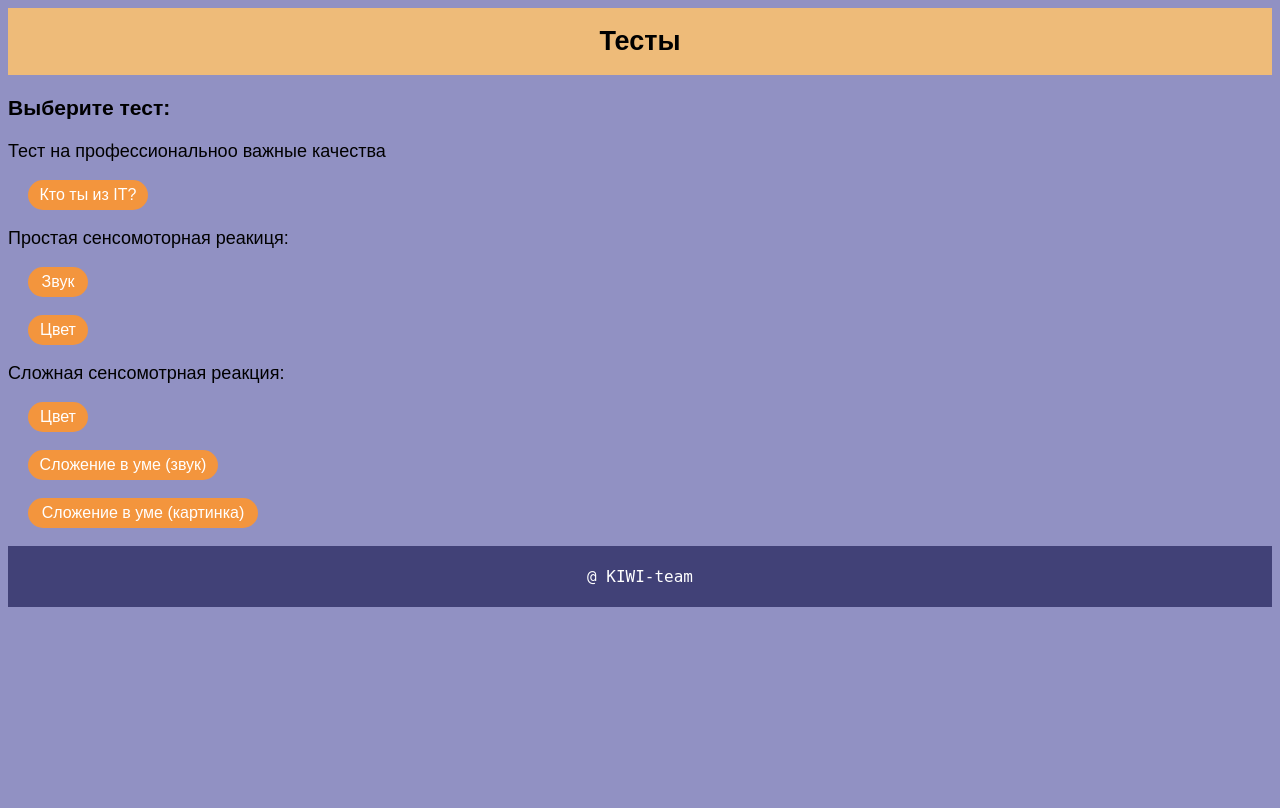
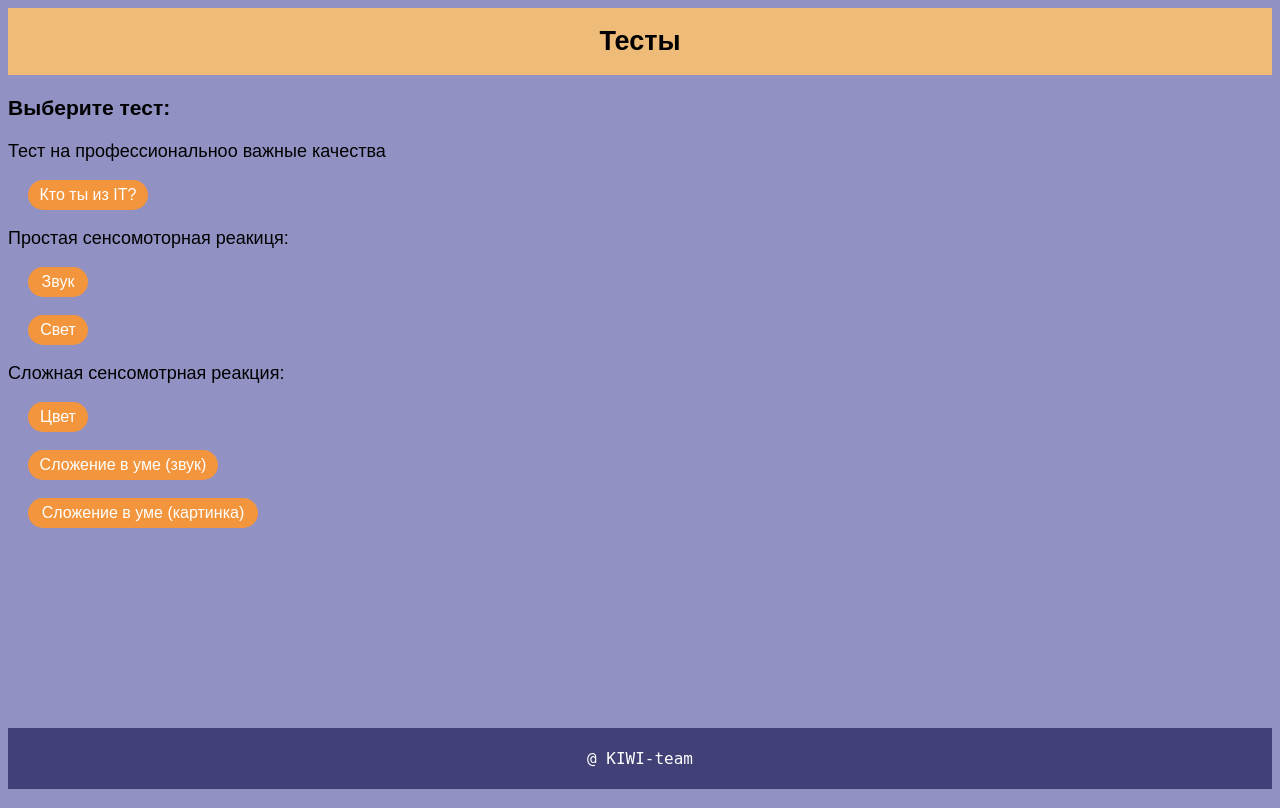
Before and after one commit to kostyanoy/opd-kiwi, a PHP site: page /testPage.html in a window 1280 px wide. Before the commit the page ends 607 px from the top, so only its background shows below. Run offline with PHP 8.4, Linux system fonts and the light colour scheme.

Commit message:
придавила подвал к низу страницы

```diff
--- a/css/testPage.css
+++ b/css/testPage.css
@@ -12,8 +12,9 @@ header{
     background-color: #eebb79;
     color: #000000;
 }
-div{
-    margin-left: 20px;
+
+html, body{
+    height: 100%;
 }
 body{
     background-color:rgb(145, 145, 195);
@@ -49,3 +50,20 @@ button:hover{
 .custom-button-PVK-test{
     width: 120px;
 }
+.wrapper {
+	position: relative;
+	min-height: 100%;
+}
+.content {
+	padding-bottom: 90px;
+}
+.footer {
+	position: absolute;
+	left: 0;
+	bottom: 0;
+	width: 100%;
+	height: 80px;
+}
+.test{
+    margin-left: 20px;
+}
--- a/testPage.html
+++ b/testPage.html
@@ -8,29 +8,39 @@
     <link rel="stylesheet" href="css/testPage.css">
 </head>
 <body>
+    <div class="wrapper">
+
+        <div class="header">
         <header>
             <h1>Тесты</h1>
         </header>
+        </div>
+
+        <div class="content">
             <h3>Выберите тест:</h3>
             <p>Тест на профессиональноо важные качества</p>
-<div>
+            <div class="test">
                 <p><form action="test.html" target="_self"><button class="custom-button-PVK-test">Кто ты из IT?</button></form></p>
             </div>
             <p>Простая сенсомоторная реакиця:</p>
-    <div>
+            <div class="test">
                 <p><form action="sound.html" target="_self"><button class="custom-button-easy-sound">Звук</button></form></p>
-        <p><form action="squareTest.html" target="_self"><button class="custom-button-easy-color">Цвет</button></form></p>
+                <p><form action="squareTest.html" target="_self"><button class="custom-button-easy-color">Свет</button></form></p>
             </div>
 
             <p>Сложная сенсомотрная реакция:</p>
-    <div>
+            <div class="test">
                 <p><form action="squareTest.html" target="_self"><button class="custom-button-hard-color">Цвет</button></form></p>
                 <p><form action="hardSound.html" target="_self"><button class="custom-button-hard-math-sound">Сложение в уме (звук)</button></form></p>
                 <p><form action="hardSound.html" target="_self"><button class="custom-button-hard-math-picture">Сложение в уме (картинка)</button></form></p>
             </div>
+        </div>
 
+        <div class="footer">
             <footer>
                 <p> @ KIWI-team
             </footer>
+        </div>
+</div>
 </body>
 </html>
```
Lines whose indentation alone changed are shown as unchanged.
